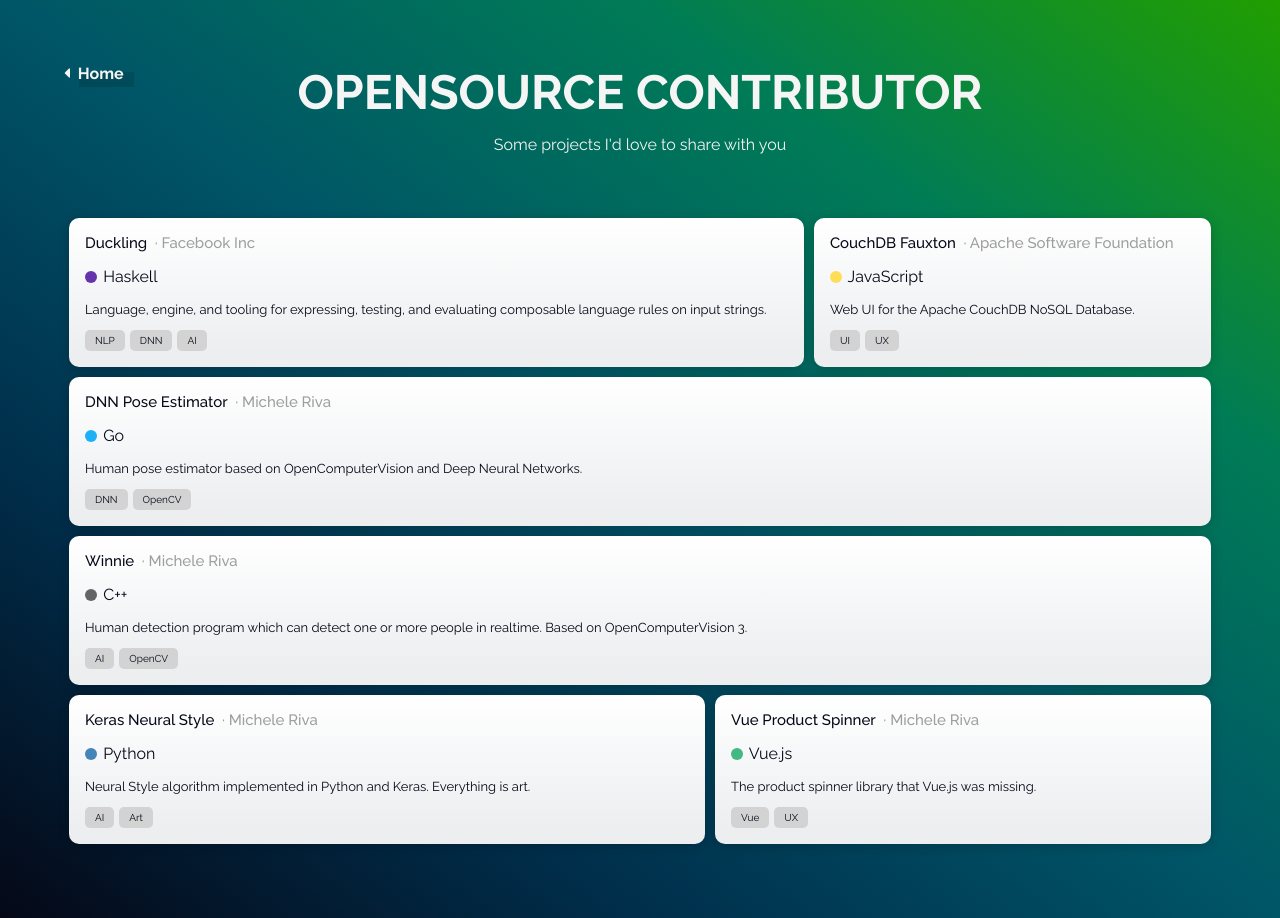
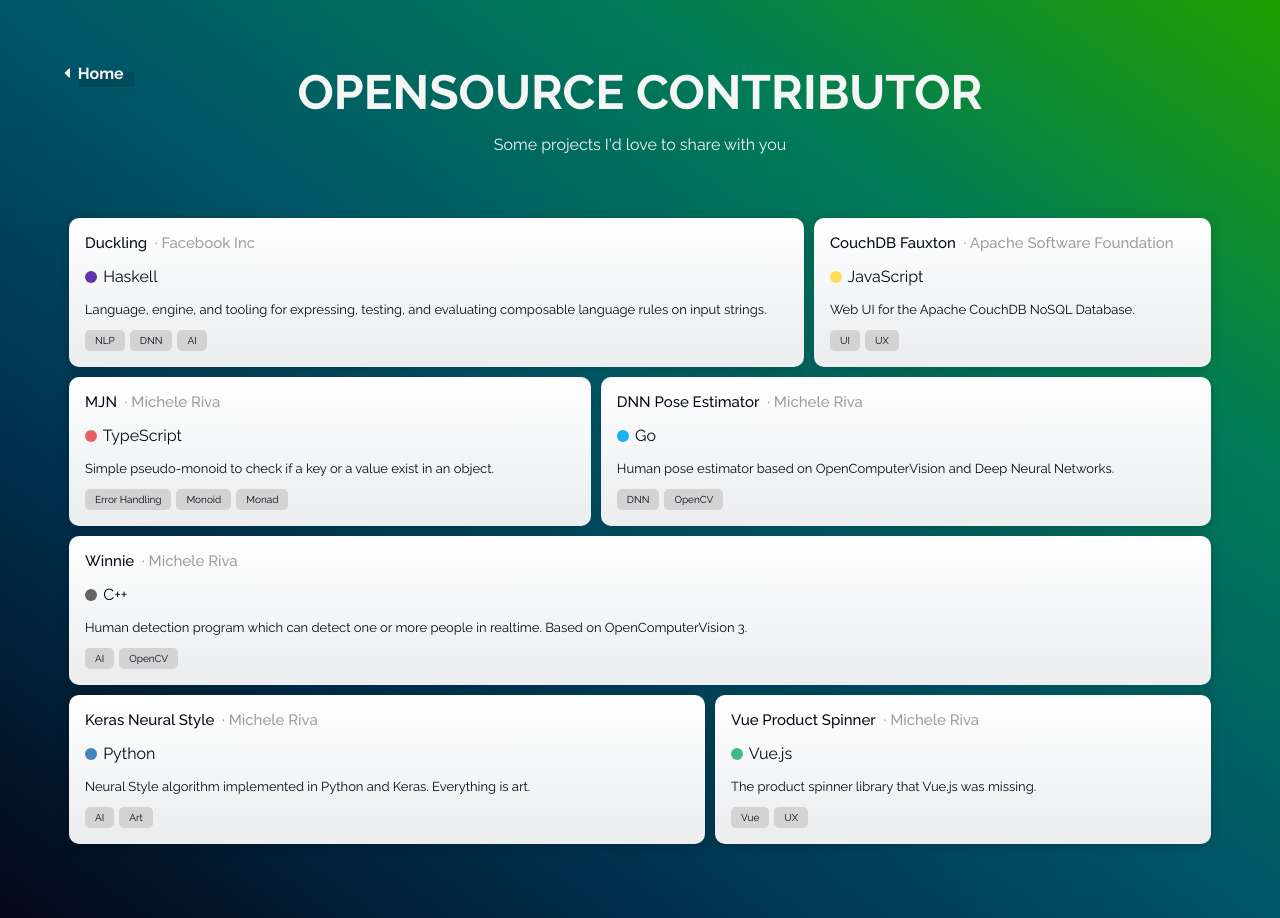
Before and after one commit to micheleriva/personal-website, a Nuxt app: page /opensource-contributor in a window 1280 px wide. Built offline with nearby package versions, Linux system fonts and the light colour scheme.

Commit message:
added MJN project

```diff
--- a/pages/opensource-contributor.vue
+++ b/pages/opensource-contributor.vue
@@ -43,6 +43,7 @@
           case 'Go':         return {background: '#1cb0f6'}
           case 'C++':        return {background: '#646464'}
           case 'Vue.js':     return {background: '#42b883'}
+          case 'TypeScript': return {background: '#e66262'}
         }
       }
     }
--- a/static/json/contributions.json
+++ b/static/json/contributions.json
@@ -14,6 +14,14 @@
     "url": "https://github.com/apache/couchdb-fauxton",
     "description": "Web UI for the Apache CouchDB NoSQL Database.",
     "tags": ["UI", "UX"]
+  },
+  {
+    "name": "MJN",
+    "owner": "Michele Riva",
+    "language": "TypeScript",
+    "url": "https://github.com/micheleriva/mjn",
+    "description": "Simple pseudo-monoid to check if a key or a value exist in an object.",
+    "tags": ["Error Handling", "Monoid", "Monad"]
   },
   {
     "name": "DNN Pose Estimator",
```
